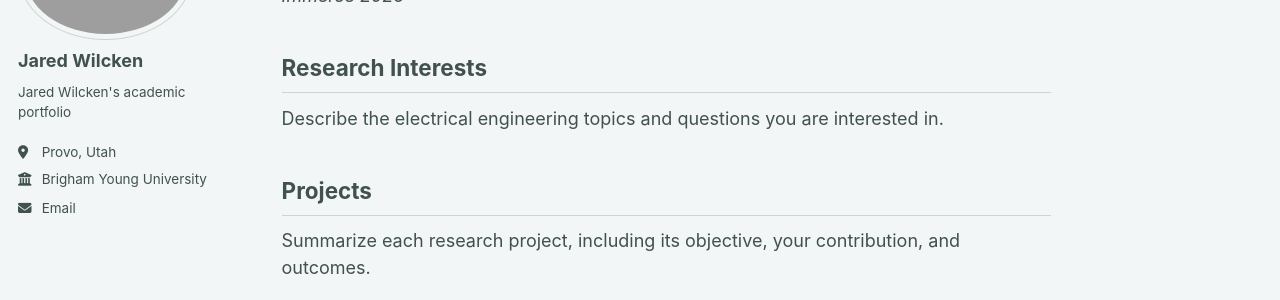
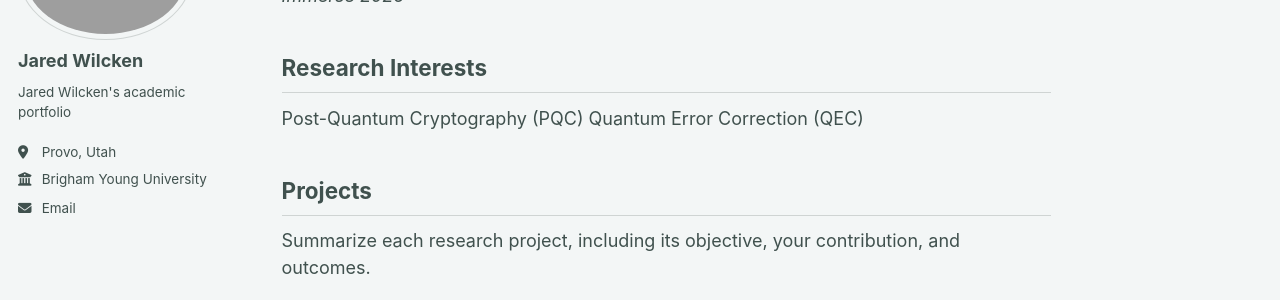
Before and after one commit to jaredwilcken2989/jaredwilcken2989.github.io, a Jekyll site: the page built from _pages/research.md, in a window 1280 px wide and 900 px high, scrolled down 617 px. Shown: the part 195-495 px from the top of the window. Built offline with Jekyll 4.4.1, drawn with Linux system fonts in a browser that asks for light colours; a style sheet for code colours, icons or effects is not loaded.

Commit message:
Update research.md

```diff
--- a/_pages/research.md
+++ b/_pages/research.md
@@ -13,7 +13,8 @@ An overview of research interests, projects, and technical contributions.
 
 ## Research Interests
 
-Describe the electrical engineering topics and questions you are interested in.
+Post-Quantum Cryptography (PQC)
+Quantum Error Correction (QEC)
 
 ## Projects
 
```
